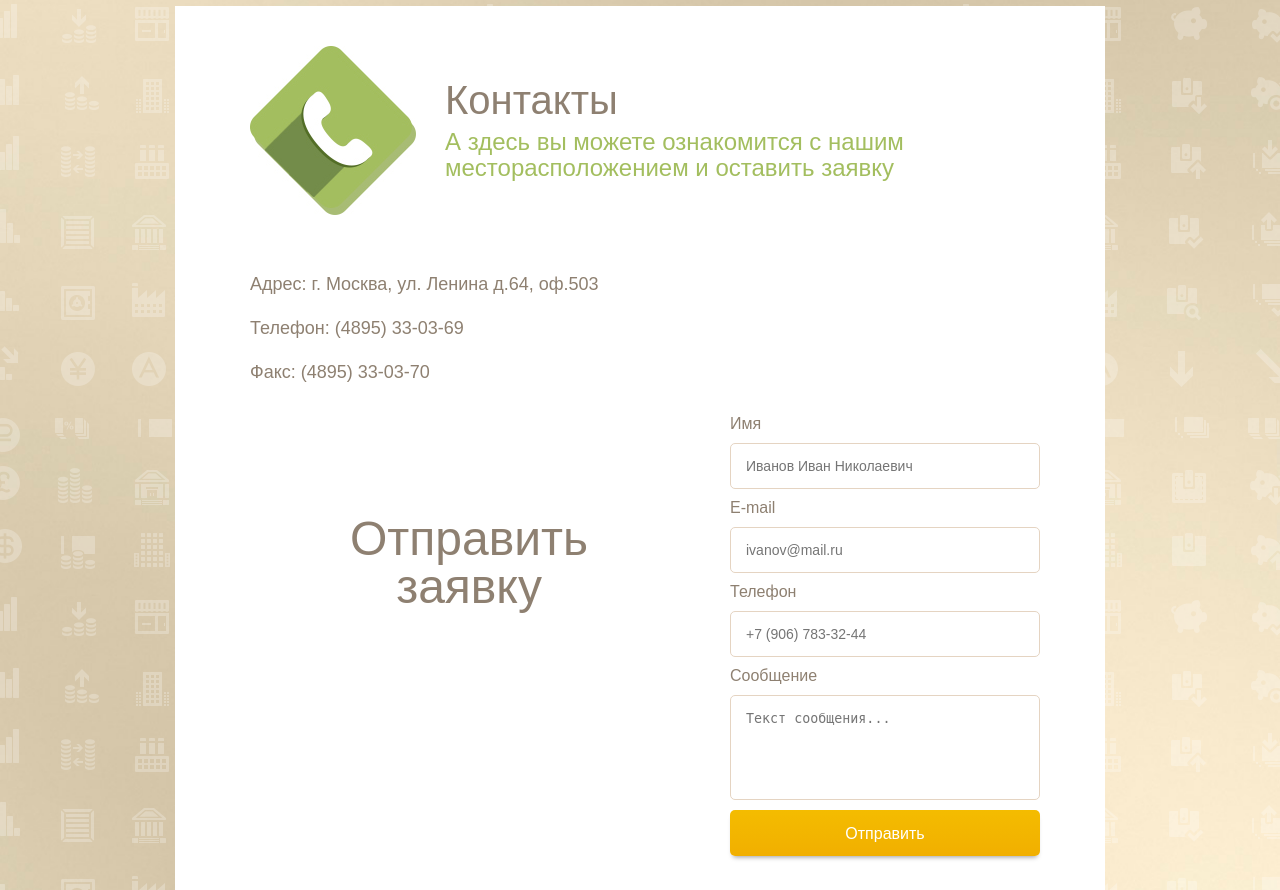
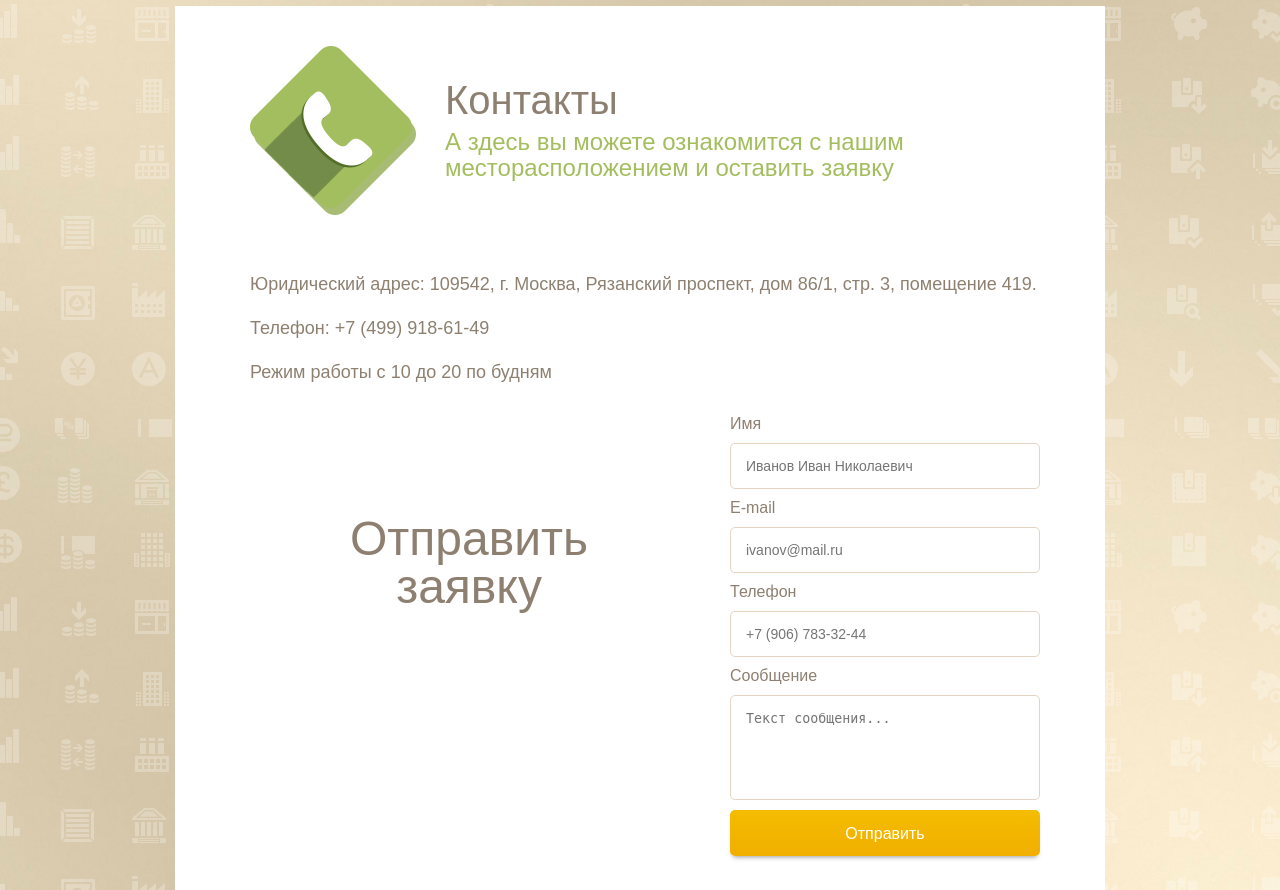
Before and after one commit to kpx13/festlab, a Django app: template templates/contacts.html in a window 1280 px wide. Shown: the part 205-1095 px from the top of the page. Run offline with Django 3.2, Linux system fonts and the light colour scheme; the template is opened without the code that fills it, so the values that code supplies are empty; parts of the project's set-up code (start-up, migrations or seed data) failed here and were passed over; some libraries are stand-ins or nearby versions; some web fonts are replaced.

Commit message:
contacts

```diff
--- a/templates/contacts.html
+++ b/templates/contacts.html
@@ -4,9 +4,9 @@
             <div class="page page_feedback">
                     <span class="page__heading">Контакты<span class="page__heading__in">А здесь вы можете ознакомится с нашим<br/>
 месторасположением и оставить заявку</span> </span>
-                <p class="page_feedback__text">Адрес: г. Москва, ул. Ленина д.64, оф.503</p>
-                <p class="page_feedback__text">Телефон: (4895) 33-03-69</p>
-                <p class="page_feedback__text">Факс: (4895) 33-03-70</p>
+                <p class="page_feedback__text">Юридический адрес: 109542, г. Москва, Рязанский проспект, дом 86/1, стр. 3, помещение 419.</p>
+                <p class="page_feedback__text">Телефон: +7 (499) 918-61-49</p>
+                <p class="page_feedback__text">Режим работы с 10 до 20 по будням</p>
 
 				<div class="map">
                     <script type="text/javascript" charset="utf-8"
```
